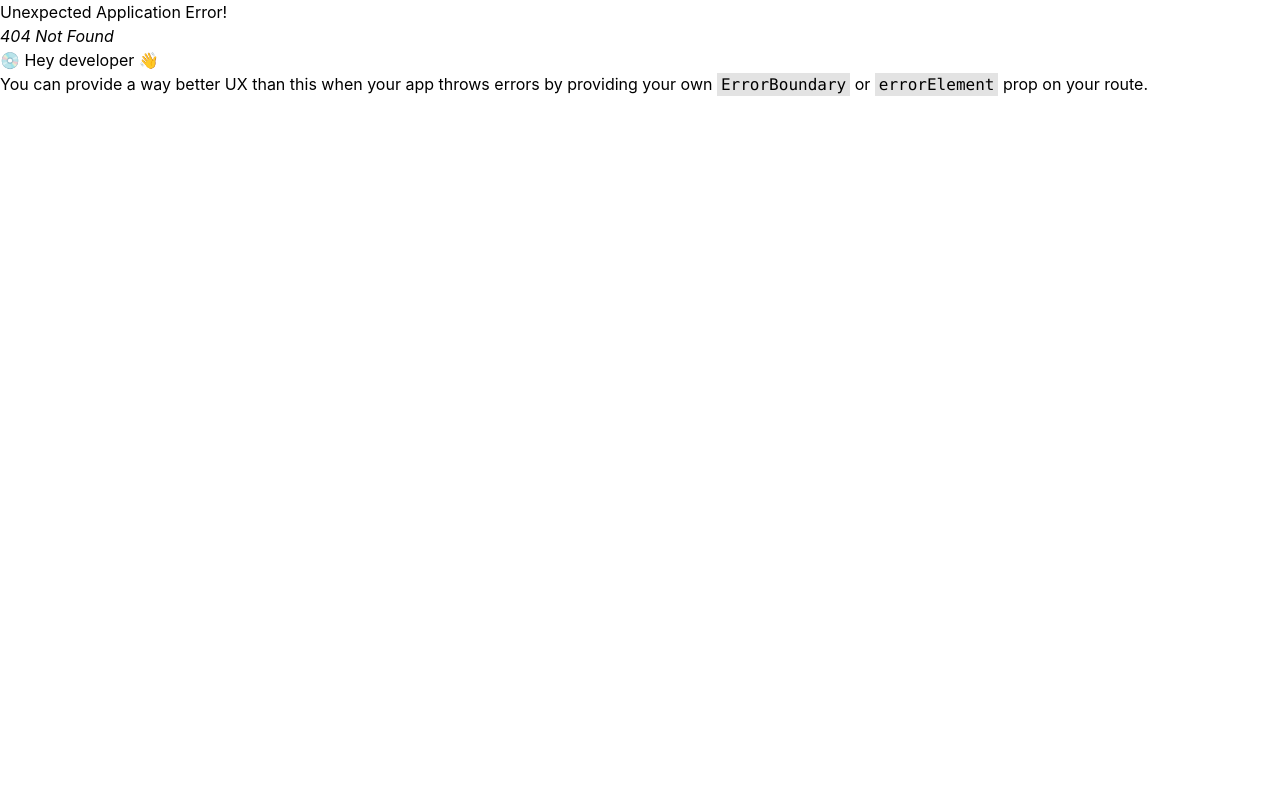
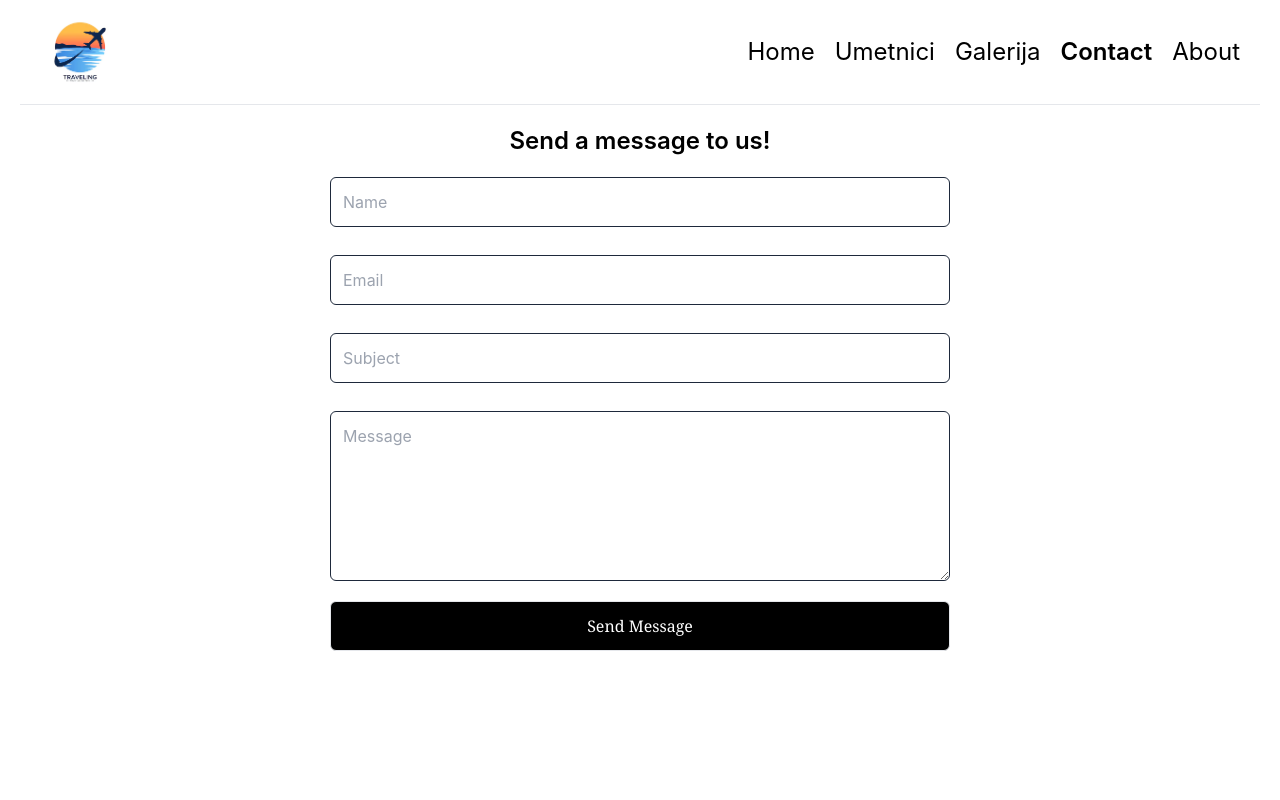
Before and after one commit to kemalkujovic/web-presentation, a React (Create React App) app: page /contact in a window 1280 px wide. Before the commit this address had no page. Shown: the top 800 px of the page. Built offline with nearby package versions, Linux system fonts and the light colour scheme.

Commit message:
build contact form and validation

```diff
--- a/src/App.js
+++ b/src/App.js
@@ -16,7 +16,7 @@ function App() {
           element: <HomePage />,
         },
         {
-          path: "/kontakt",
+          path: "/contact",
           element: <ContactPage />,
         },
         { path: "/country/:id", element: <CountryPage /> },
--- a/src/Pages/ContactPage.jsx
+++ b/src/Pages/ContactPage.jsx
@@ -1,11 +1,10 @@
 import React from "react";
+import ContactForm from "../components/ContactForm";
 
 const ContactPage = () => {
   return (
     <div>
-      ContactPage
-      <p>1</p>
-      <p>1</p>
+      <ContactForm />
     </div>
   );
 };
--- a/src/Templates/Header.jsx
+++ b/src/Templates/Header.jsx
@@ -35,7 +35,7 @@ const Header = () => {
                 isActive ? "font-semibold" : "hover:opacity-50"
               }
             >
-              Početna
+              Home
             </NavLink>
           </li>
           <li>
@@ -66,9 +66,9 @@ const Header = () => {
               className={({ isActive }) =>
                 isActive ? "font-semibold" : "hover:opacity-50"
               }
-              to="/kontakt"
+              to="/contact"
             >
-              Kontakt
+              Contact
             </NavLink>
           </li>
           <li>
@@ -79,7 +79,7 @@ const Header = () => {
               }
               to="/me"
             >
-              O meni
+              About
             </NavLink>
           </li>
         </ul>
--- /dev/null
+++ b/src/components/ContactForm.jsx
@@ -0,0 +1,163 @@
+import React, { useState } from "react";
+
+const ContactForm = () => {
+  const [showModal, setShowModal] = useState(false);
+  const [form, setForm] = useState({
+    name: "",
+    email: "",
+    subject: "",
+    message: "",
+  });
+  const [errors, setErrors] = useState({
+    name: "",
+    email: "",
+    subject: "",
+    message: "",
+  });
+
+  const validateEmail = (email) => {
+    const regex = /^[a-zA-Z0-9._%+-]+@[a-zA-Z0-9.-]+\.[a-zA-Z]{2,}$/;
+    return regex.test(email);
+  };
+
+  const handleInputChange = (e) => {
+    const { name, value } = e.target;
+    console.log(name, value);
+    setForm({ ...form, [name]: value });
+
+    if (name === "name" && value.length < 2) {
+      setErrors({ ...errors, name: "Name must have at least 2 characters" });
+    } else if (name === "subject" && value.length < 3) {
+      setErrors({
+        ...errors,
+        subject: "Subject must have at least 3 characters",
+      });
+    } else if (name === "message" && value.length < 5) {
+      setErrors({
+        ...errors,
+        message: "Message must have at least 5 characters",
+      });
+    } else {
+      setErrors({ ...errors, [name]: "" });
+    }
+  };
+
+  const handleForm = (e) => {
+    e.preventDefault();
+    if (!validateEmail(form.email)) {
+      setErrors({ ...errors, email: "Please enter a valid email address" });
+      return;
+    }
+
+    if (
+      form.name.length < 2 ||
+      form.subject.length < 3 ||
+      form.message.length < 5
+    ) {
+      return;
+    }
+
+    setShowModal(true);
+  };
+
+  const closeModal = () => {
+    setShowModal(false);
+    setForm({
+      name: "",
+      email: "",
+      subject: "",
+      message: "",
+    });
+    setErrors({
+      name: "",
+      email: "",
+      subject: "",
+      message: "",
+    });
+  };
+
+  return (
+    <div className="min-h-screen flex flex-col xl:items-center">
+      <form className="xl:w-1/2">
+        <h1 className="font-semibold text-2xl text-center my-5">
+          Send a message to us!
+        </h1>
+        <div className="flex justify-center flex-col gap-7 mb-5">
+          <input
+            type="text"
+            name="name"
+            required
+            placeholder="Name"
+            className="border rounded-md p-3 border-slate-800"
+            value={form.name}
+            onChange={handleInputChange}
+          />
+          {errors.name && <p className="text-red-500">{errors.name}</p>}
+          <input
+            type="text"
+            name="email"
+            required
+            placeholder="Email"
+            className="border rounded-md p-3 border-slate-800"
+            value={form.email}
+            onChange={handleInputChange}
+          />
+          {errors.email && <p className="text-red-500">{errors.email}</p>}
+          <input
+            type="text"
+            name="subject"
+            required
+            placeholder="Subject"
+            className="border rounded-md p-3 border-slate-800"
+            value={form.subject}
+            onChange={handleInputChange}
+          />
+          {errors.subject && <p className="text-red-500">{errors.subject}</p>}
+          <textarea
+            type="text"
+            name="message"
+            rows="6"
+            cols="20"
+            required
+            placeholder="Message"
+            className="border rounded-md p-3 border-slate-800"
+            value={form.message}
+            onChange={handleInputChange}
+          />
+          {errors.message && <p className="text-red-500">{errors.message}</p>}
+        </div>
+        <button
+          type="submit"
+          className="border text-white p-3 bg-black rounded-md font-serif w-full"
+          onClick={handleForm}
+        >
+          Send Message
+        </button>
+      </form>
+      {showModal && (
+        <dialog className="fixed inset-0 z-10 overflow-y-auto" open>
+          <div className="flex items-center justify-center">
+            <div className="bg-blue-500 p-8 rounded shadow-lg">
+              <p className="text-xl font-semibold mb-4 text-white">
+                Thank you!
+              </p>
+              <p className="text-white">
+                Your message has been sent successfully.
+              </p>
+              <div className="flex items-center justify-center w-full">
+                <button
+                  onClick={closeModal}
+                  className="bg-gray-200 hover:bg-gray-100 text-lg font-semibold px-6 py-4 my-2 rounded-lg shadow-md w-full"
+                >
+                  Close
+                </button>
+              </div>
+            </div>
+          </div>
+        </dialog>
+      )}
+    </div>
+  );
+};
+
+export default ContactForm;
--- a/src/components/Hero.jsx
+++ b/src/components/Hero.jsx
@@ -10,7 +10,7 @@ const Hero = () => {
         alt="bg"
         className="max-sm:h-96 w-full object-fill h-[900px]"
       />
-      <Link to="/kontakt">
+      <Link to="/contact">
         <button className="absolute mt-10 top-1/2 left-1/2 transform -translate-x-1/2 -translate-y-1/2 bg-blue-500 hover:bg-blue-400 text-white px-6 py-4 rounded-lg shadow-md">
           Explore Travel
         </button>
```
